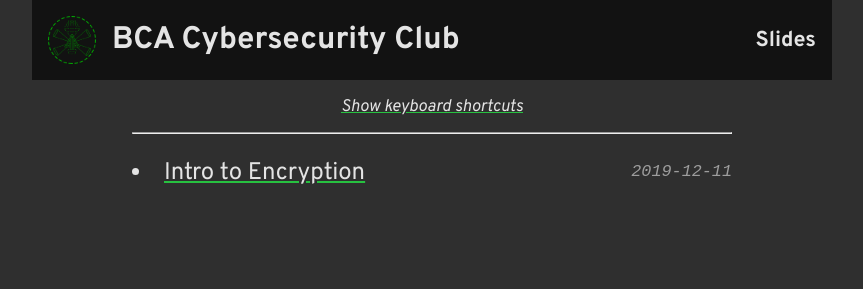
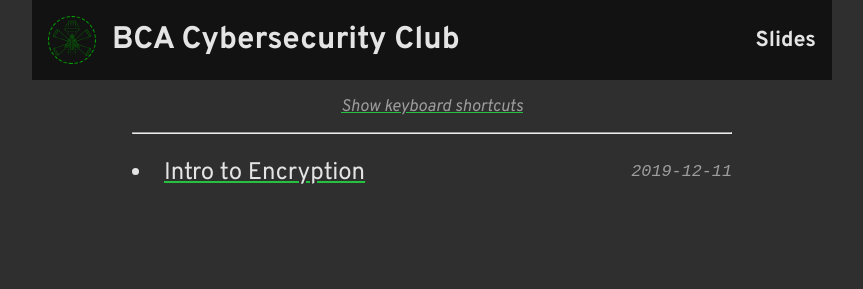
Before and after one commit to edwfeng/cybersecslides, a Jekyll site: the page built from index.html, in a window 1280 px wide. Shown: the top 289 px of the page, without its empty margins (208-1071 px from the left). Built offline with Jekyll 4.4.1, drawn with Linux system fonts in a browser that asks for light colours; some web fonts are replaced.

Commit message:
Change keyboard toggle color to be less prominent

```diff
--- a/css/styles.css
+++ b/css/styles.css
@@ -39,11 +39,11 @@ a:link, a:visited {
     text-decoration-color: #27C140;
 }
 
-a:hover {
+a:hover, #keys-toggle:hover {
     color: #27C140;
 }
 
-a:active {
+a:active, #keys-toggle:active {
     color: #DA2828;
 
 }
@@ -175,4 +175,5 @@ kbd {
 
 #keys-toggle {
     font-size: .7em;
+    color: #9d9d9d;
 }
```
